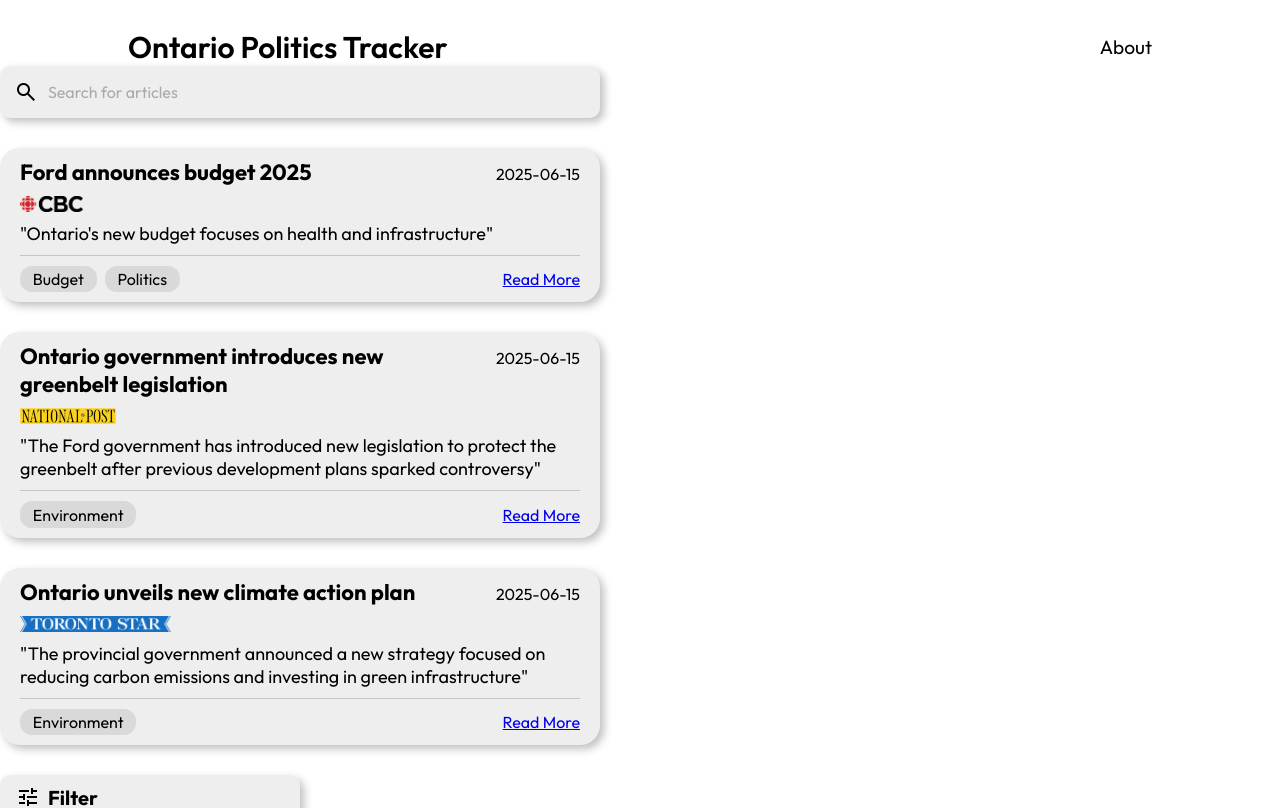
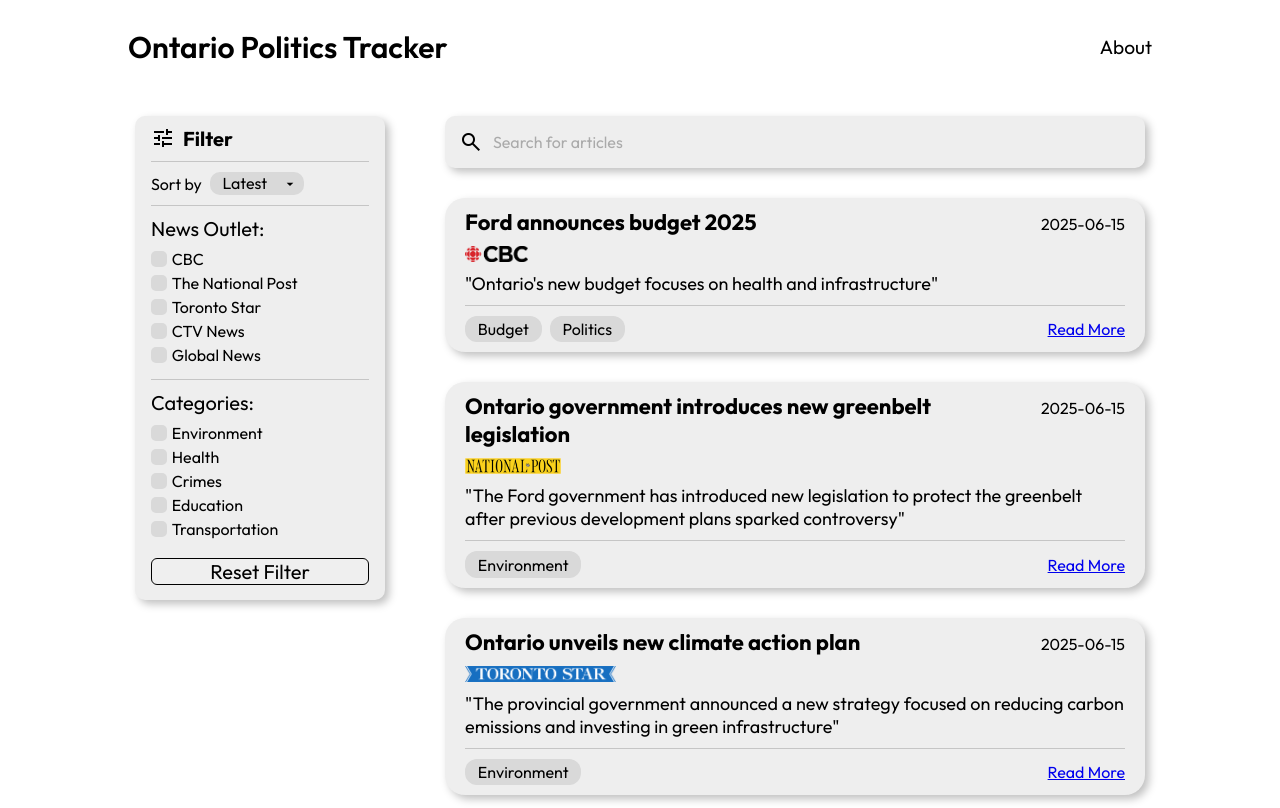
Before and after one commit to PeterMontyMcCall/ontario-politics-tracker, a React (Vite) app in the folder src-client/: page / in a window 1280 px wide. Shown: the top 808 px of the page. Built offline with nearby package versions, Linux system fonts and the light colour scheme; a web font is replaced by a local one.

Commit message:
Add Layout UI

```diff
--- a/src-client/src/App.jsx
+++ b/src-client/src/App.jsx
@@ -1,21 +1,13 @@
 import styles from './App.module.css'
 import NavBar from './components/NavBar/NavBar.jsx'
-import SearchBar from './components/SearchBar/SearchBar.jsx'
-import NewsFeed from './components/NewsFeed/NewsFeed.jsx'
-import FilterTab from './components/FilterTab/FilterTab.jsx'
+import Layout from './components/Layout/Layout.jsx'
 
 function App() {
 
     return (
         <div className={styles.App}>
             <NavBar />
-            <SearchBar />
-            <NewsFeed />
-            <FilterTab />
-            <div className={styles.mainFeed}>
-                <SearchBar />
-                <NewsFeed />
-            </div>
+            <Layout />
         </div>
     )
 }
--- a/src-client/src/components/FilterTab/FilterTab.module.css
+++ b/src-client/src/components/FilterTab/FilterTab.module.css
@@ -4,8 +4,7 @@
     display: flex;
     flex-direction: column;
     padding: 10px 16px;
-    width: 300px;
-    margin: 20px 0px;
+    width: 250px;
     border-radius: 10px;
     background-color: var(--color-primary);
     box-shadow: 4px 4px 8px 0 rgba(0, 0, 0, 0.25);
--- /dev/null
+++ b/src-client/src/components/Layout/Layout.jsx
@@ -0,0 +1,20 @@
+import FilterTab from "../FilterTab/FilterTab.jsx";
+import SearchBar from "../SearchBar/SearchBar.jsx";
+import NewsFeed from "../NewsFeed/NewsFeed.jsx";
+import styles from "./Layout.module.css";
+
+function Layout() {
+    return (
+        <div className={styles.layout}>
+            <aside className={styles.sidebar}>
+                <FilterTab />
+            </aside>
+            <main className={styles.mainContent}>
+                <SearchBar />
+                <NewsFeed />
+            </main>
+        </div>
+    );
+}
+
+export default Layout;
--- /dev/null
+++ b/src-client/src/components/Layout/Layout.module.css
@@ -0,0 +1,9 @@
+@import "../../vars.css";
+
+.layout {
+    display: flex;
+    gap: 60px;
+    justify-content: center;
+    align-items: flex-start;
+    margin-top: 50px;
+}
--- a/src-client/src/components/NewsFeed/NewsFeed.module.css
+++ b/src-client/src/components/NewsFeed/NewsFeed.module.css
@@ -9,7 +9,7 @@
     display: flex;
     flex-direction: column;
     padding: 10px 20px;
-    width: 600px;
+    width: 700px;
     margin: 30px 0px;
     border-radius: 20px;
     background-color: var(--color-primary);
--- a/src-client/src/components/SearchBar/SearchBar.module.css
+++ b/src-client/src/components/SearchBar/SearchBar.module.css
@@ -7,7 +7,7 @@
     padding: 14px;
     border-radius: 10px;
     background-color: var(--color-primary);
-    width: 600px;
+    width: 700px;
     box-shadow: 4px 4px 8px 0 rgba(0, 0, 0, 0.25);
 }
 
```
